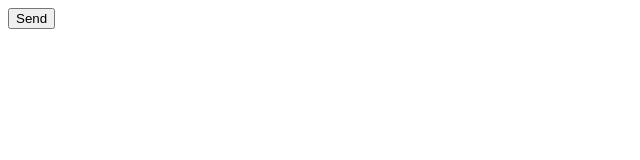
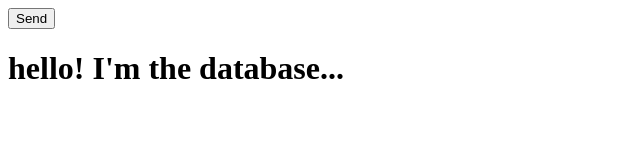
Before and after one commit to Dev-Dolawatta/AJAX_Revise, a plain HTML site: page index.html in a window 1280 px wide. Both pictures are taken after a click on the button "Send". Shown: the whole page, without its empty margins (0-640 px from the left). Drawn offline with nearby package versions, Linux system fonts and the light colour scheme.

Commit message:
sending an ajax request and append the request's result to a h1 tag

```diff
--- a/index.html
+++ b/index.html
@@ -6,6 +6,7 @@
 </head>
 <body>
 <button id="sendBtn">Send</button>
+<h1 id="responseTxt"></h1>
 <script src="https://code.jquery.com/jquery-3.7.1.min.js" integrity="sha256-/JqT3SQfawRcv/BIHPThkBvs0OEvtFFmqPF/lYI/Cxo=" crossorigin="anonymous"></script>
 <script src="js/function.js"></script>
 </body>
--- a/js/function.js
+++ b/js/function.js
@@ -1,7 +1,23 @@
-$("#sendBtn").click(function(){
-    console.log('clicked!');
-    var httpObject = new XMLHttpRequest();
-    httpObject.open("GET","db/database.txt");//initialize the request
-    httpObject.send();//finalize the request
+//----------------part one-------------------
+    // $("#sendBtn").click(function(){
+    //     console.log('clicked!');
+    // var httpObject = new XMLHttpRequest();
+    // console.log(httpObject.readyState)
+    // httpObject.open("GET","db/database.txt");//initialize the request
+    // console.log(httpObject.readyState)
+    // httpObject.send();//finalize the request
+    // console.log(httpObject.readyState)
+
+    //----------------part two-----------------------
+    $("#sendBtn").click(function(){
+        console.log('clicked!');
+        $.ajax({
+           url:"db/database.txt",
+           method:"GET",
+           success:function(response){
+               console.log('function working test!')
+               $("#responseTxt").text(response);
+           }
+        });
 
 });
```
